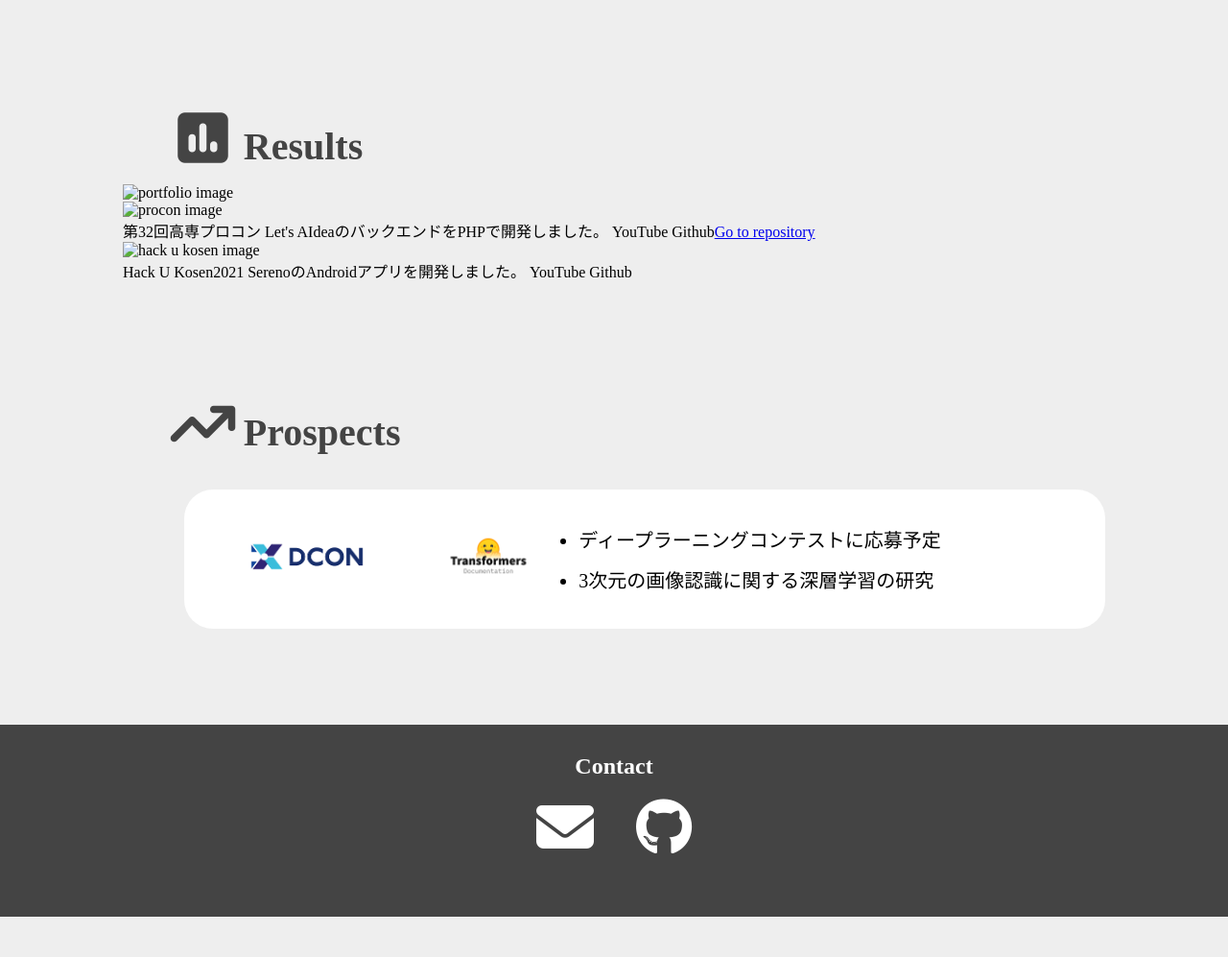
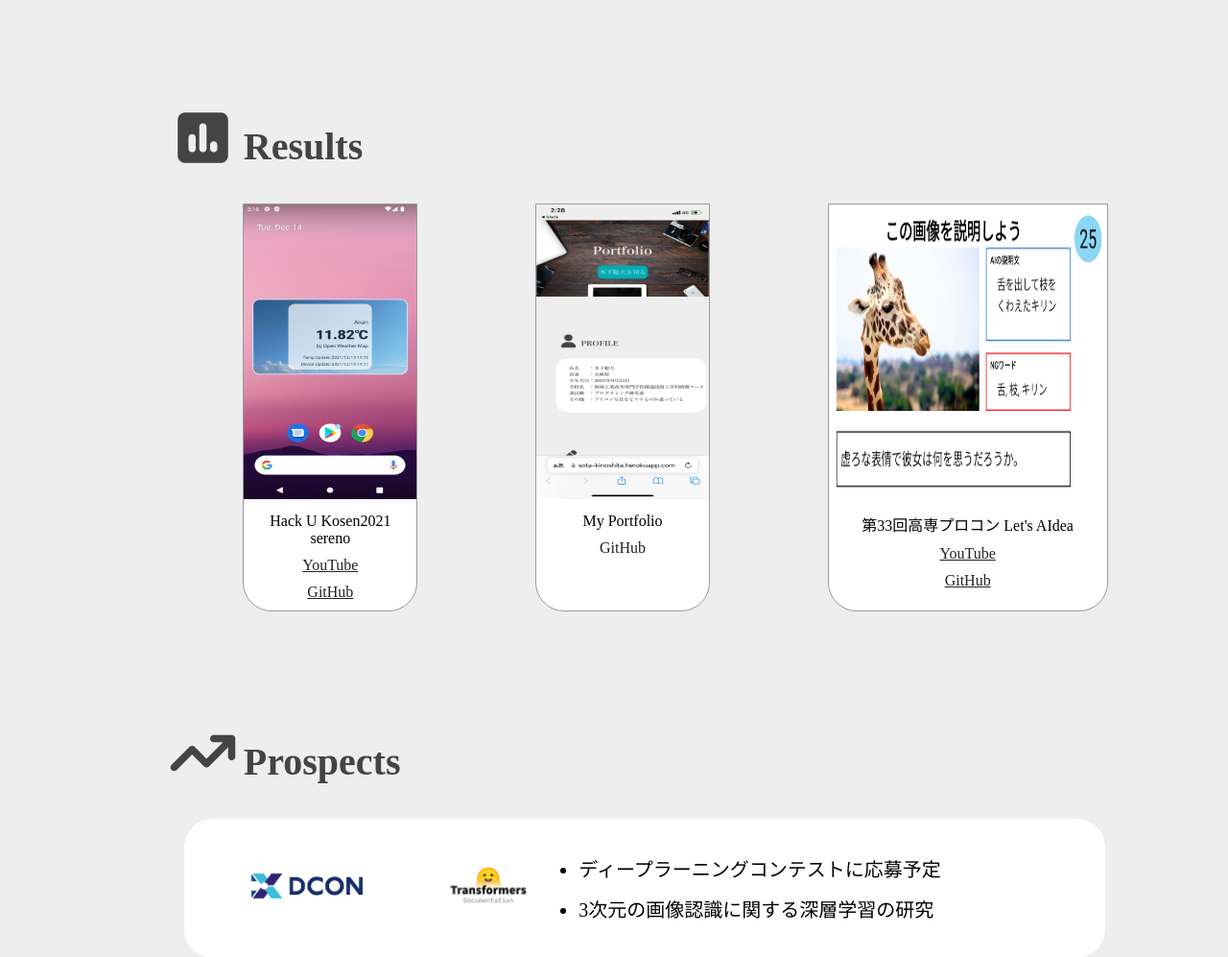
Before and after one commit to kinoshita0923/Portfolio, a PHP site: page / in a window 1280 px wide. Shown: the part 2144-3141 px from the top of the page at 96% size. Before the commit the page ends 3099 px from the top, so only its background shows below. Run offline with PHP 8.4, Linux system fonts and the light colour scheme; some libraries are stand-ins or nearby versions.

Commit message:
実績を追加

```diff
--- a/index.css
+++ b/index.css
@@ -108,6 +108,50 @@ body {
     margin-left: 10vw;
 }
 
+.results .cards {
+    width: 100%;
+    display: flex;
+    flex-wrap: wrap;
+    justify-content: space-around;
+    margin: 20px 0 0 clamp(40px, 5vw, 80px);
+}
+
+.results .card {
+    background-color: #fff;
+    width: clamp(180px, 12vw, 300px);
+    height: auto;
+    border: 1px solid #999;
+    border-radius: 0 0 30px 30px;
+    transition: opacity 0.3s;
+    margin: 0 20px;
+}
+
+.results .procon {
+    width: clamp(290px, 19vw, 480px);
+}
+
+.results .card img {
+    width: 100%;
+    height: 24vw;
+}
+
+.results .card .text {
+    padding: 10px;
+    text-align: center;
+}
+
+.results .text a {
+    display: block;
+    width: 100%;
+    margin-top: 10px;
+    color: #222;
+    transition: color 0.3s;
+}
+
+.results .text a:hover {
+    color: #888;
+}
+
 .prospects .content {
     display: flex;
     flex-wrap: wrap;
@@ -124,7 +168,6 @@ body {
     display: flex;
     flex-direction: column;
     justify-content: space-around;
-    font-size: 20px;
 }
 
 footer {
--- a/index.html
+++ b/index.html
@@ -87,24 +87,35 @@
                 <i class="fa-solid fa-square-poll-vertical"></i>
                 <h2>Results</h2>
             </div>
-            <div class="portfolio">
-                <img src="" alt="portfolio image">
-                <div class="text"></div>
-            </div>
-            <div class="procon">
-                <img src="" alt="procon image">
-                <div class="text">
-                    第32回高専プロコン Let's AIdeaのバックエンドをPHPで開発しました。
-                    <span>YouTube</span><a href=""></a>
-                    <span>Github</span><a href="https://github.com/NIT-Anan-Procon/procon32_Lets_AIdea_php">Go to repository</a>
+            <div class="cards">
+                <div class="card">
+                    <div class="card_image">
+                        <img src="./Screenshot_1639458984.png" alt="Android App Sereno">
+                    </div>
+                    <div class="text">
+                        Hack U Kosen2021 sereno
+                        <a href="https://youtu.be/uzsjm_9tSwY?t=1459">YouTube</a>
+                        <a href="https://github.com/Sereno-Anan/SerenoAndroidApp">GitHub</a>
+                    </div>
                 </div>
-            </div>
-            <div class="sereno">
-                <img src="" alt="hack u kosen image">
-                <div class="text">
-                    Hack U Kosen2021 SerenoのAndroidアプリを開発しました。
-                    <span>YouTube</span><a href="https://www.youtube.com/watch?v=uzsjm_9tSwY&t=1459s"></a>
-                    <span>Github</span><a href="https://github.com/Sereno-Anan"></a>
+                <div class="card">
+                    <div class="card_image">
+                        <img src="./portfolio.png" alt="my portfolio">
+                    </div>
+                    <div class="text">
+                        My Portfolio
+                        <a>GitHub</a>
+                    </div>
+                </div>
+                <div class="card procon">
+                    <div class="card_image">
+                        <img src="./AIdea.png" alt="Let's AIdea">
+                    </div>
+                    <div class="text">
+                        第33回高専プロコン Let's AIdea
+                        <a href="https://youtu.be/GpcsrOywmHA?t=19315">YouTube</a>
+                        <a href="https://github.com/NIT-Anan-Procon/procon32_Lets_AIdea_php">GitHub</a>
+                    </div>
                 </div>
             </div>
         </div>
```
Also changed, not shown: sample.html (deleted, +0 -61 lines), AIdea.png (added), portfolio.png (added).
